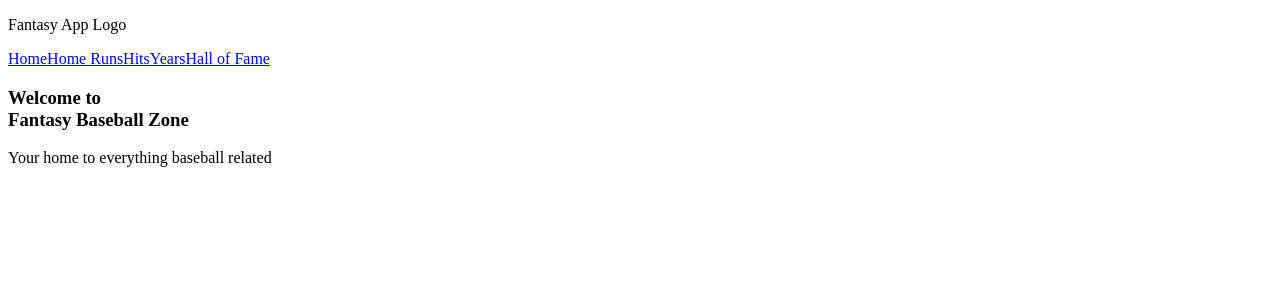
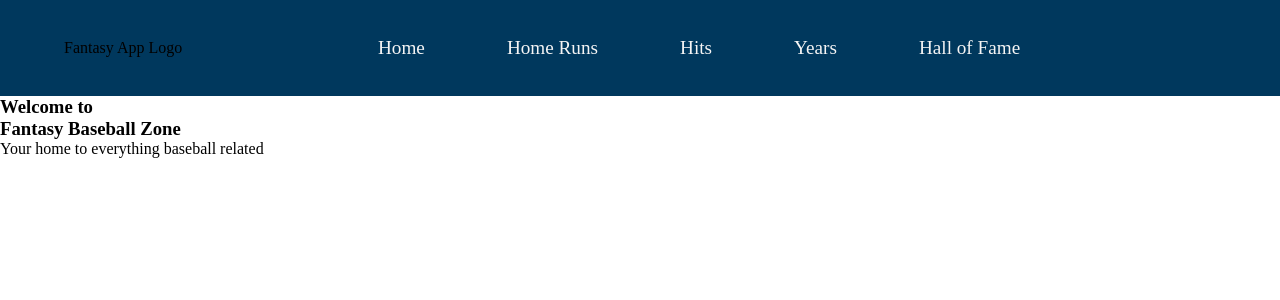
Before and after one commit to Ryan3389/FantasyApp, a React (Vite) app in the folder frontend/: page / in a window 1280 px wide. Shown: the top 300 px of the page. Built offline with nearby package versions, Linux system fonts and the light colour scheme.

Commit message:
added styles for navbar

```diff
--- a/frontend/src/App.css
+++ b/frontend/src/App.css
@@ -0,0 +1,43 @@
+*{
+    margin: 0;
+    padding: 0;
+    box-sizing: border-box;
+}
+
+:root {
+    --navy: #00385d;
+    --white: whitesmoke;
+    --red: #e50022;
+}
+
+/* Navbar */
+
+header{
+    background-color: var(--navy);
+}
+
+nav{
+    display: flex;
+    align-items: center;
+    height: 12vh;
+    width: 90%;
+    margin: auto;
+}
+
+.nav-links{
+    display: flex;
+    justify-content: space-evenly;
+    width: 70%;
+    margin: auto;
+}
+
+.nav-links a{
+    text-decoration: none;
+    color: var(--white);
+    font-size: 1.2rem;
+}
+
+.nav-logo{
+    height: 8vh;
+    border-radius: 5px;
+}
--- a/frontend/src/App.jsx
+++ b/frontend/src/App.jsx
@@ -1,5 +1,6 @@
 import {Outlet} from "react-router-dom";
 import Navbar from "./components/Navbar.jsx";
+import './App.css'
 function App(){
     return(
         <>
```
